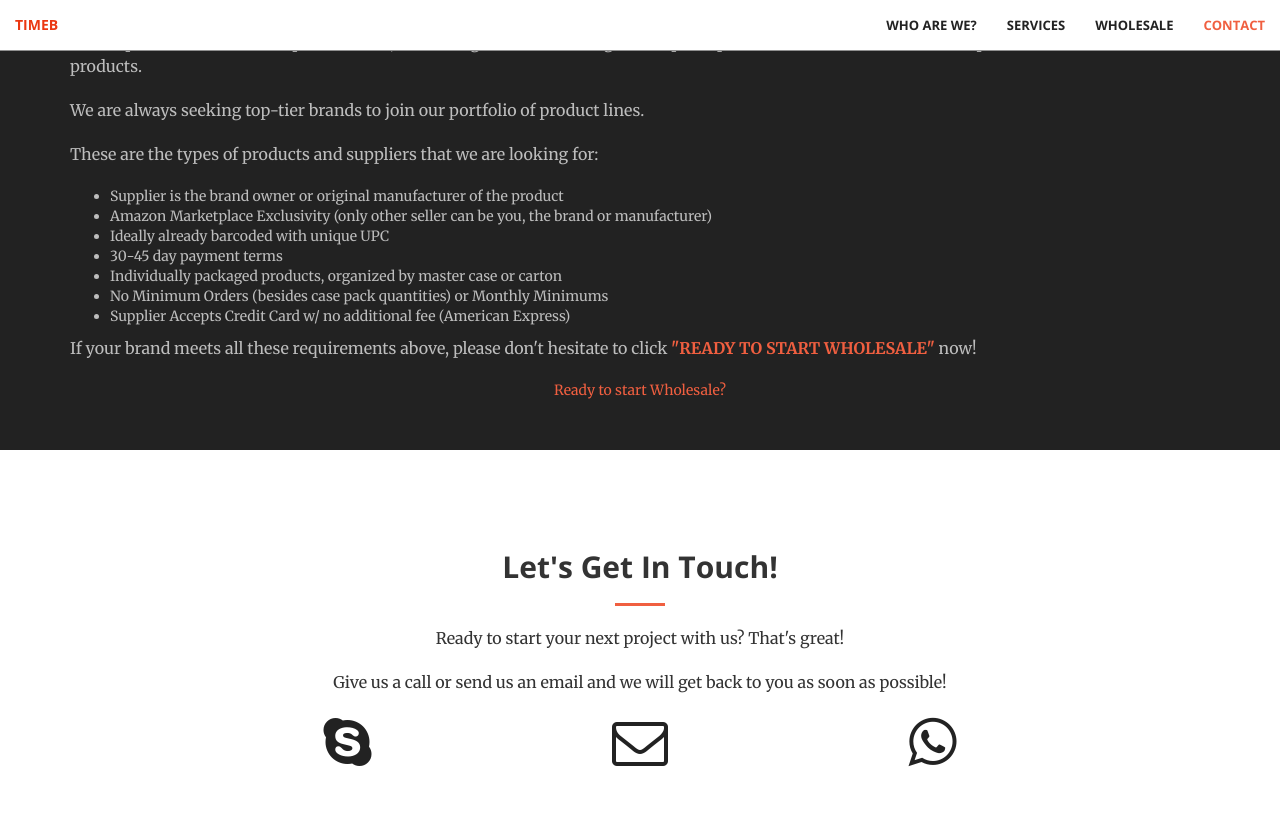
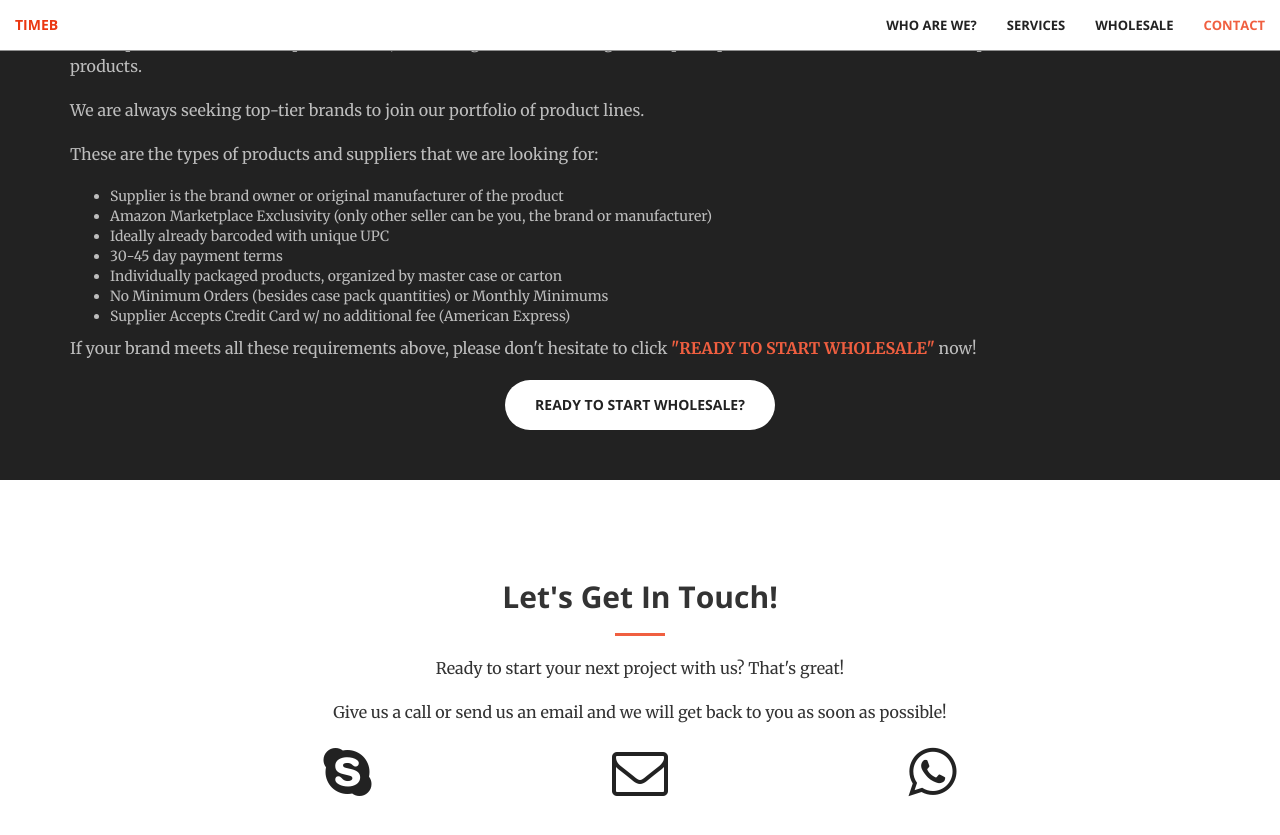
Before and after one commit to TimeBinc/TimeBinc.github.io, a Jekyll site: the page built from index.html, in a window 1280 px wide and 900 px high, scrolled down 2795 px. Shown: the top 835 px of the window. Built offline with Jekyll 4.4.1, drawn with Linux system fonts in a browser that asks for light colours.

Commit message:
Update aside.html

```diff
--- a/_includes/aside.html
+++ b/_includes/aside.html
@@ -27,7 +27,7 @@
             </ul>
             <p class="text-faded-alt">If your brand meets all these requirements above, please don't hesitate to click <b class="text-primary">"READY TO START WHOLESALE"</b> now!
 </p>
-            <a href="#contact" class="class="btn btn-default btn-xl page-scroll">Ready to start Wholesale?</a>
+            <a href="#contact" class="btn btn-default btn-xl page-scroll">Ready to start Wholesale?</a>
         </div>
     </div>
 </aside>
```
